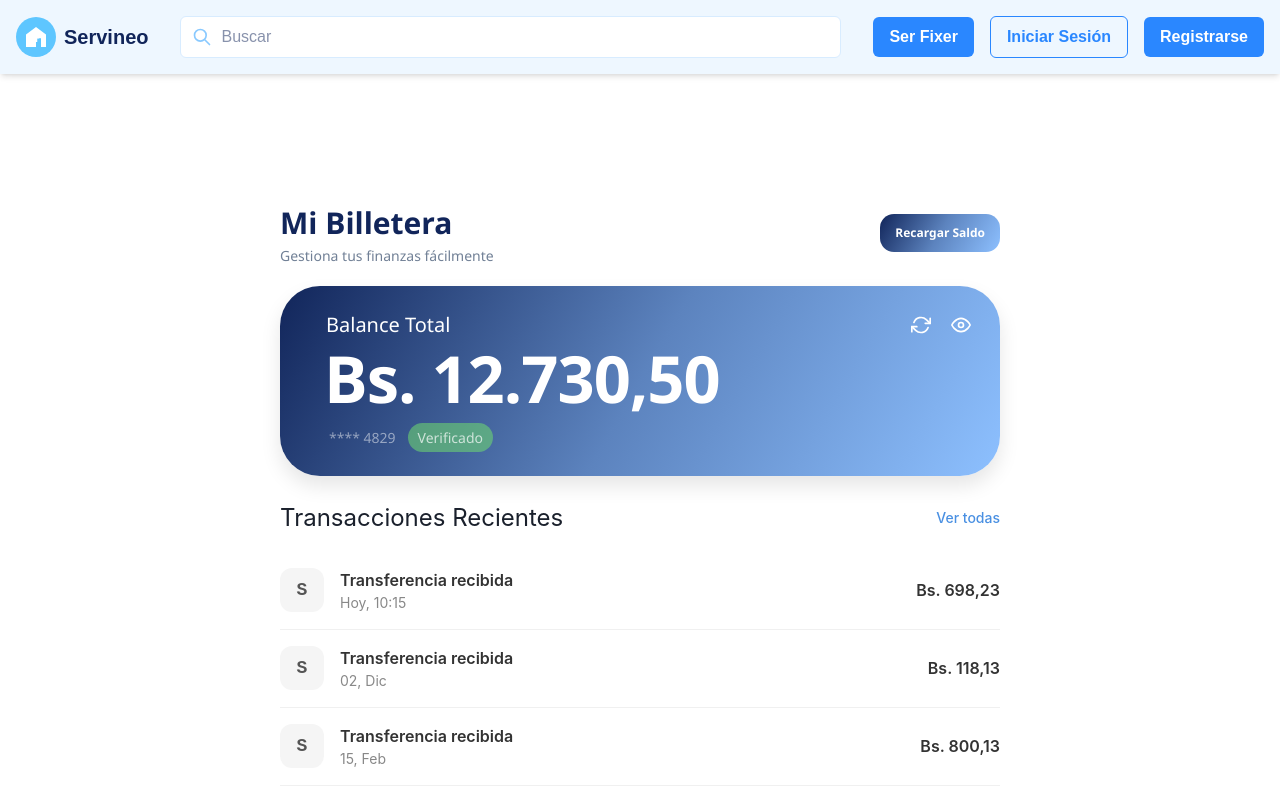
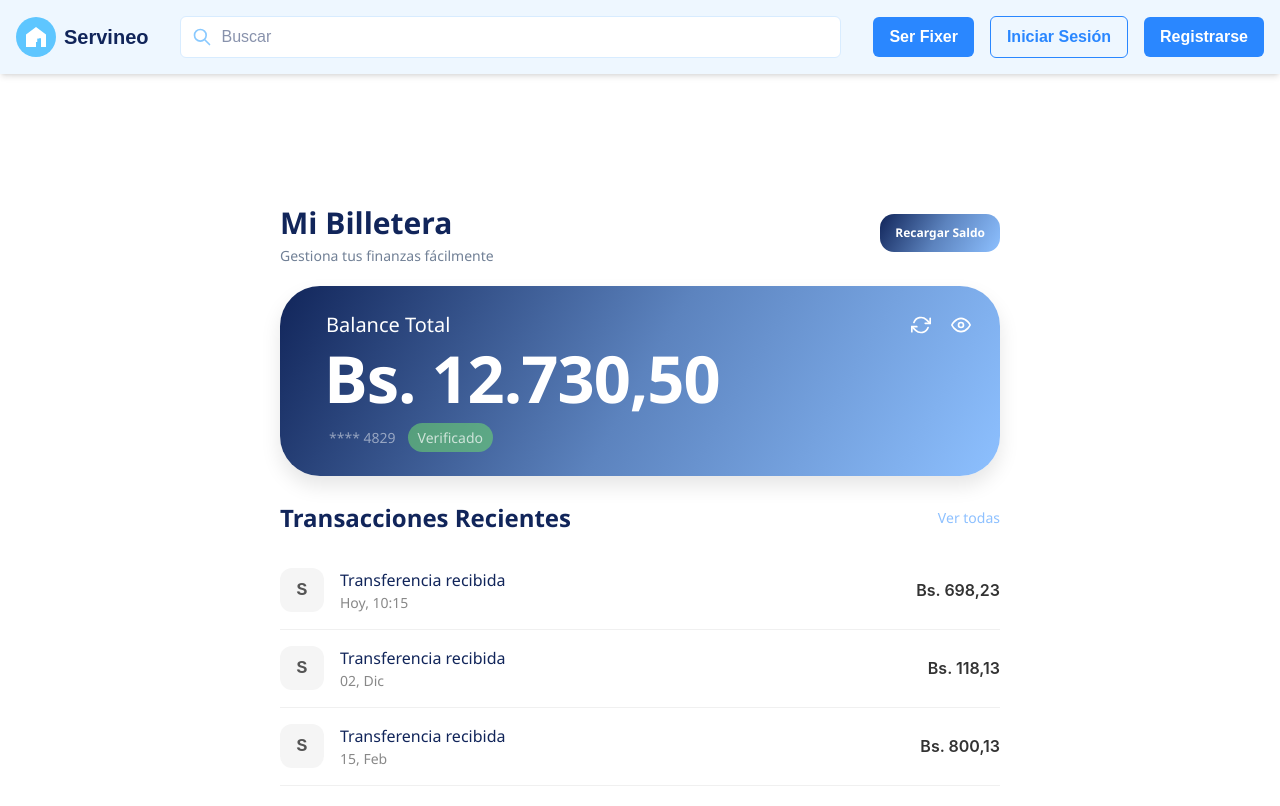
Before and after one commit to robertgt0/alquiler_front, a Next.js app: page /bitcrew/wallet in a window 1280 px wide. Shown: the top 806 px of the page. Built offline with nearby package versions, Linux system fonts and the light colour scheme.

Commit message:
refactor: limpiar y organizar los componentes de TransactionRow y TransactionList

```diff
--- a/src/app/bitcrew/wallet/components/TransactionList/TransactionList.css
+++ b/src/app/bitcrew/wallet/components/TransactionList/TransactionList.css
@@ -11,14 +11,17 @@
 }
 
 .transactions-header h2 {
-  font-size: 22px;
-  color: #1a202c;
+  font-size: 24px;
+  font-family: 'Segoe UI', Tahoma, Geneva, Verdana, sans-serif;
+  font-weight: 700;
+  color: #11255A;
   margin: 0;
 }
 
 .view-all-link {
   font-size: 14px;
-  color: #4A90E2;
+  font-family: 'Segoe UI', Tahoma, Geneva, Verdana, sans-serif;
+  color: #8DC0FF;
   text-decoration: none;
   font-weight: 500;
 }
--- a/src/app/bitcrew/wallet/components/TransactionRow/TransactionRow.css
+++ b/src/app/bitcrew/wallet/components/TransactionRow/TransactionRow.css
@@ -36,12 +36,14 @@
 }
 
 .transaction-details .type {
-  font-weight: 600;
-  color: #333;
+  font-weight: 500;
+  font-family: 'Segoe UI', Tahoma, Geneva, Verdana, sans-serif;
+  color: #11255A;
 }
 
 .transaction-details .date {
   font-size: 14px;
+  font-family: 'Segoe UI', Tahoma, Geneva, Verdana, sans-serif;
   color: #888;
 }
 
```
